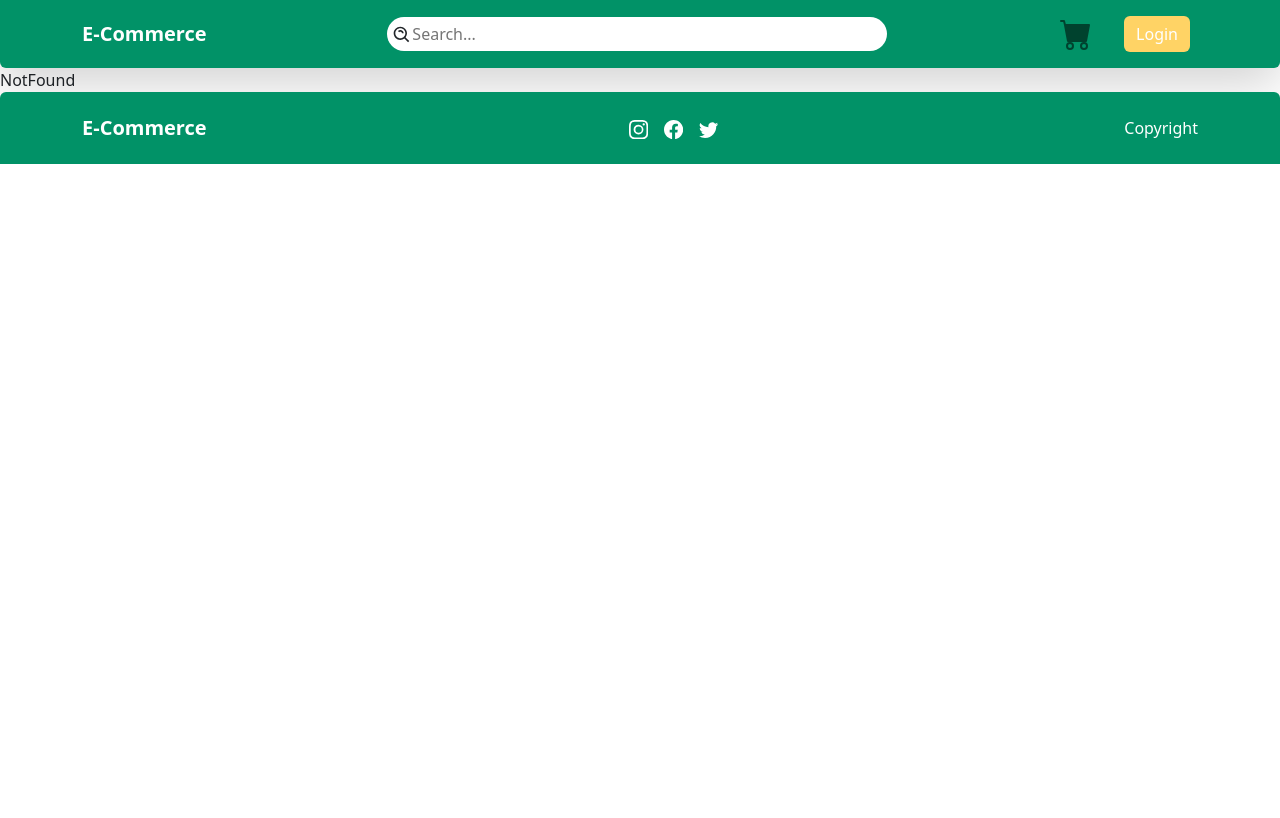
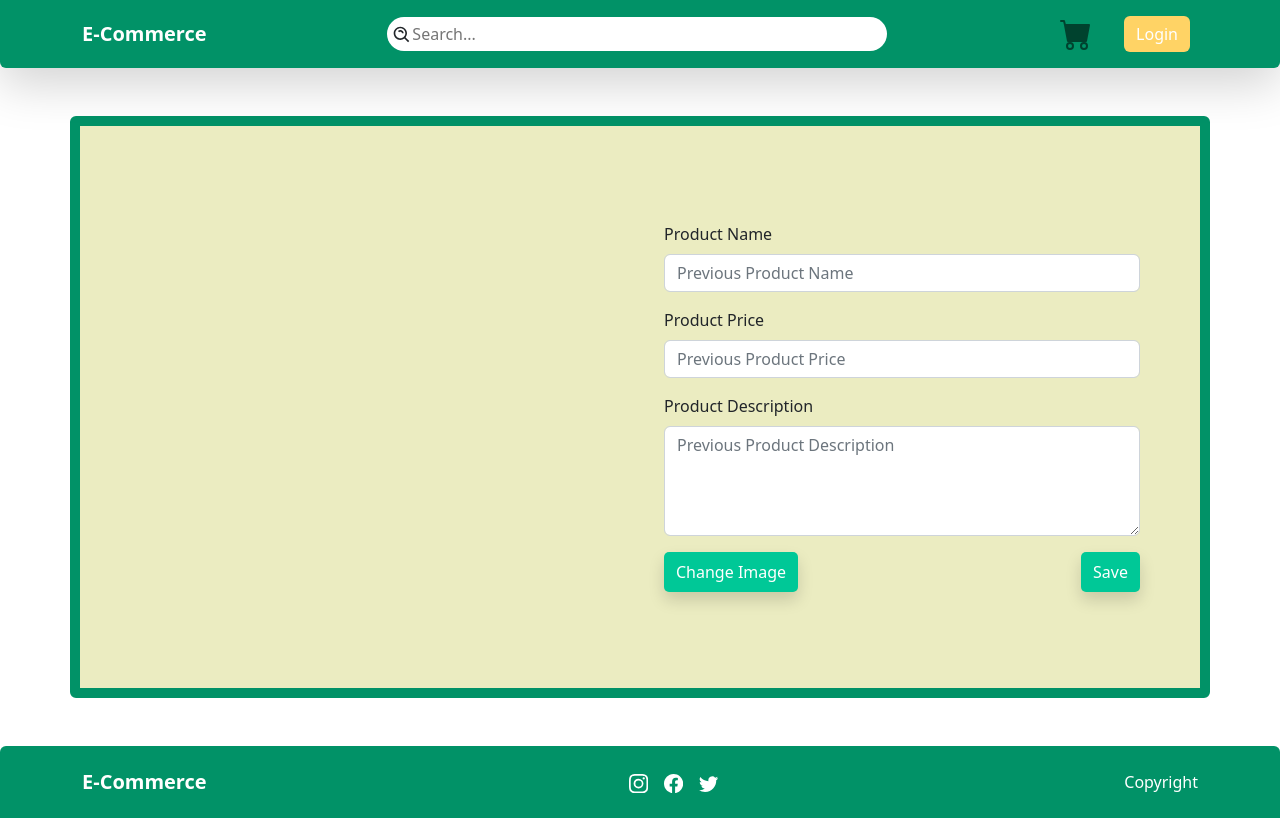
Before and after one commit to ALTA-GROUP-PROJECT-COLLAB-FE-BE/E-COMMERCE-APP, a React (Create React App) app: page /edit-product in a window 1280 px wide. Built offline with nearby package versions, Linux system fonts and the light colour scheme.

Commit message:
Edit Product Page Finish

```diff
--- a/src/App.js
+++ b/src/App.js
@@ -3,6 +3,7 @@ import { BrowserRouter as Router, Route, Routes } from "react-router-dom";
 import Footer from "./components/Footer";
 import NavBar from "./components/NavBar";
 import Detail from "./pages/Detail";
+import EditProduct from "./pages/EditProduct";
 import Home from "./pages/Home";
 import NotFound from "./pages/NotFound";
 
@@ -14,6 +15,7 @@ function App() {
         <Routes>
           <Route exact path="/" element={<Home />} />
           <Route path="/detail/:id" element={<Detail />} />
+          <Route path="/edit-product" element={<EditProduct />} />
           <Route path="*" element={<NotFound />} />
         </Routes>
         <Footer />
--- a/src/components/CardItems.jsx
+++ b/src/components/CardItems.jsx
@@ -6,7 +6,7 @@ function CardItems({ image, title, price, onClickDetail }) {
   return (
     <div className="col-md-4 col-lg-3 col-12 justify-center">
       <Card className="m-3 shadow-lg justify-center align-self-center">
-        <Card.Img variant="top" src={image} style={{ width: "8rem", height: "10rem" }} className="justify-center mx-auto my-2 image-fluid" />
+        <Card.Img variant="top" src={image} style={{ width: "8rem", height: "10rem" }} onClick={onClickDetail} className="justify-center mx-auto my-2 image-fluid overflow-hidden pointer" />
         <Card.Body className="card-color">
           <Card.Title style={{ height: "5rem" }} className="text-wrap fs-6 fw-normal overflow-hidden">
             <div onClick={onClickDetail} className="text-dark pointer">
--- /dev/null
+++ b/src/pages/EditProduct.jsx
@@ -0,0 +1,53 @@
+import React from "react";
+import { Container } from "react-bootstrap";
+
+function EditProduct() {
+  return (
+    <Container className="my-5 px-auto rounded border-main justify-center align-items-center">
+      <section className="py-5 vh-150">
+        <div className="container px-4 px-lg-5 my-5">
+          <div className="row gx-4 gx-lg-5 align-items-center">
+            <div className="col-md-6">
+              <img className="card-img-top mb-5 mb-md-0" src={""} alt={""} />
+            </div>
+            <div className="col-md-6">
+              <form>
+                <div className="mb-3">
+                  <label htmlFor="productName" className="form-label">
+                    Product Name
+                  </label>
+                  <input type="text" className="form-control" id="productName" aria-describedby="productName" placeholder="Previous Product Name" />
+                </div>
+                <div className="mb-3">
+                  <label htmlFor="productPrice" className="form-label">
+                    Product Price
+                  </label>
+                  <input type="text" className="form-control" id="productPrice" placeholder="Previous Product Price" />
+                </div>
+                <div className="mb-3">
+                  <label htmlFor="productDescription" className="form-label">
+                    Product Description
+                  </label>
+                  <textarea className="form-control" id="productDescription" placeholder="Previous Product Description" rows={4} cols={50} />
+                </div>
+              </form>
+              <div className="d-flex justify-content-between">
+                <button className=" flex-shrink-0 button-main shadow " type="button">
+                  <label class="form-label mb-0" for="customFile">
+                    Change Image
+                  </label>
+                  <input type="file" class="form-control" id="customFile" className="visually-hidden" />
+                </button>
+                <button className=" flex-shrink-0 button-main shadow" type="button">
+                  Save
+                </button>
+              </div>
+            </div>
+          </div>
+        </div>
+      </section>
+    </Container>
+  );
+}
+
+export default EditProduct;
```
